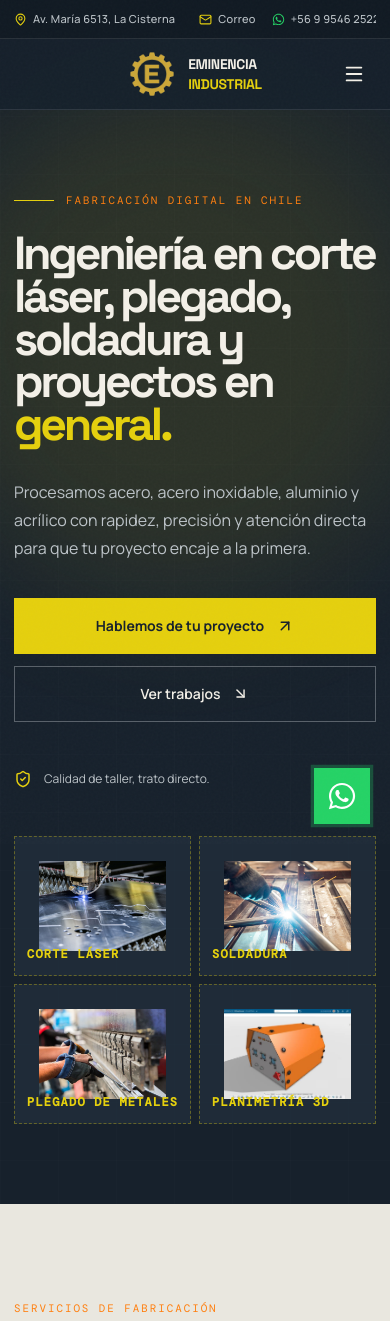
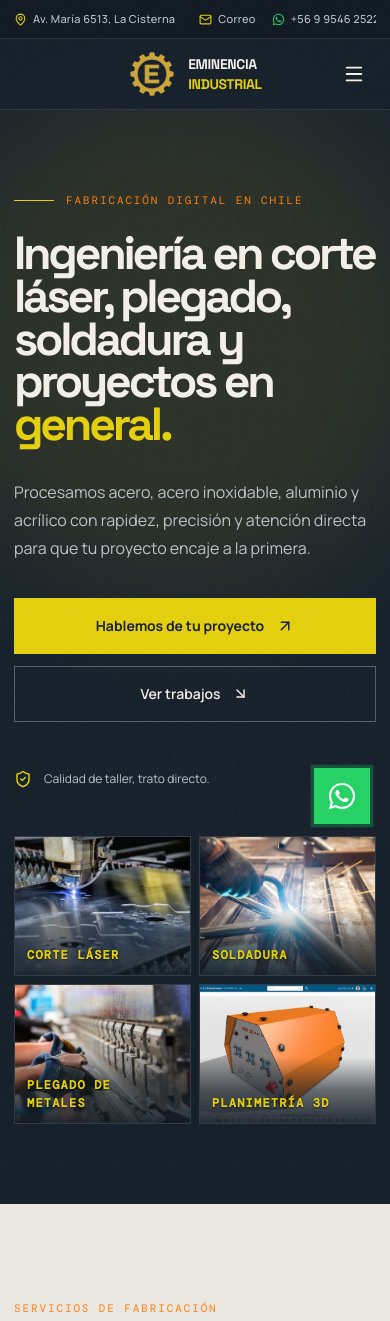
Before and after one commit to IjnacioS/eminencia-industrial-web, a React (Vite) app: page / in a window 390 px wide. Shown: the top 1321 px of the page. Built offline with nearby package versions, Linux system fonts and the light colour scheme.

Commit message:
feat: implement Hero section with responsive image grid and define foundational CSS styles

```diff
--- a/src/components/Hero.tsx
+++ b/src/components/Hero.tsx
@@ -6,12 +6,12 @@
 import { ArrowUpRight, ArrowDownRight, ShieldCheck, ImageIcon } from 'lucide-react';
 import { whatsappLink } from '../helpers';
 
-// Etiquetas de las 4 imágenes placeholder del hero
+// Etiquetas de las 4 imágenes del hero
 const heroImages = [
-  { label: 'Corte láser', alt: 'Foto placeholder para soldadura', image: '/imagenes/cortelaser-hero.jpg' },
-  { label: 'Soldadura', alt: 'Foto placeholder para soldadura', image: '/imagenes/soldadura-hero.jpg' },
-  { label: 'Plegado de metales', alt: 'Foto placeholder para plegado de metales', image: '/imagenes/plegado-hero.jpg' },
-  { label: 'Planimetría 3D', alt: 'Foto placeholder para planimetría 3D', image: '/imagenes/planimetria-hero.jpg' },
+  { label: 'Corte láser', alt: 'Corte láser de precisión en metales', image: '/imagenes/cortelaser-hero.jpg' },
+  { label: 'Soldadura', alt: 'Soldadura industrial TIG y MIG', image: '/imagenes/soldadura-hero.jpg' },
+  { label: 'Plegado de metales', alt: 'Plegado CNC de planchas metálicas', image: '/imagenes/plegado-hero.jpg' },
+  { label: 'Planimetría 3D', alt: 'Planimetría y modelado técnico 3D', image: '/imagenes/planimetria-hero.jpg' },
 ];
 
 export function Hero() {
@@ -66,14 +66,26 @@ export function Hero() {
           </div>
         </div>
 
-        {/* Columna derecha: grid 2×2 de imágenes placeholder */}
+        {/* Columna derecha: grid 2×2 de imágenes */}
         <div className="hero-grid-images reveal reveal-delay-2">
           {heroImages.map((img) => (
-            <div key={img.label} className="hero-grid-cell relative overflow-hidden" role="img" aria-label={img.alt}>
+            <div
+              key={img.label}
+              className="hero-grid-cell group relative overflow-hidden"
+              role="img"
+              aria-label={img.alt}
+            >
               {img.image ? (
                 <>
-                  <img src={img.image} alt={img.alt} className="h-full w-full object-cover" />
-                  <span className="hero-grid-label absolute bottom-3 left-3">{img.label}</span>
+                  <img
+                    src={img.image}
+                    alt={img.alt}
+                    className="h-full w-full object-cover transition-transform duration-500 group-hover:scale-105"
+                  />
+                  {/* Overlay degradado oscuro para garantizar legibilidad óptima */}
+                  <div className="pointer-events-none absolute inset-x-0 bottom-0 bg-gradient-to-t from-[#111a23]/90 via-[#111a23]/60 to-transparent px-3 py-2.5 pt-8 text-left">
+                    <span className="hero-grid-label inline-block">{img.label}</span>
+                  </div>
                 </>
               ) : (
                 <>
--- a/src/index.css
+++ b/src/index.css
@@ -118,17 +118,17 @@
   align-items: center;
   justify-content: center;
   gap: 10px;
-  border: 1px dashed rgba(229, 208, 14, 0.35);
-  background: rgba(36, 50, 64, 0.65);
-  padding: 1.5rem;
+  border: 1px solid rgba(255, 255, 255, 0.12);
+  background: rgba(23, 33, 44, 0.7);
+  padding: 0;
+  overflow: hidden;
   text-align: center;
-  transition: all 0.3s ease;
+  transition: border-color 0.3s ease, transform 0.3s ease;
   min-height: 140px;
 }
 
 .hero-grid-cell:hover {
-  border-color: rgba(229, 208, 14, 0.7);
-  background: rgba(36, 50, 64, 0.85);
+  border-color: rgba(229, 208, 14, 0.45);
 }
 
 .hero-grid-label {
@@ -138,6 +138,7 @@
   letter-spacing: 0.1em;
   text-transform: uppercase;
   color: #e5d00e;
+  text-shadow: 0 1px 2px rgba(0, 0, 0, 0.6);
 }
 
 /* Tarjetas de servicios */
```
